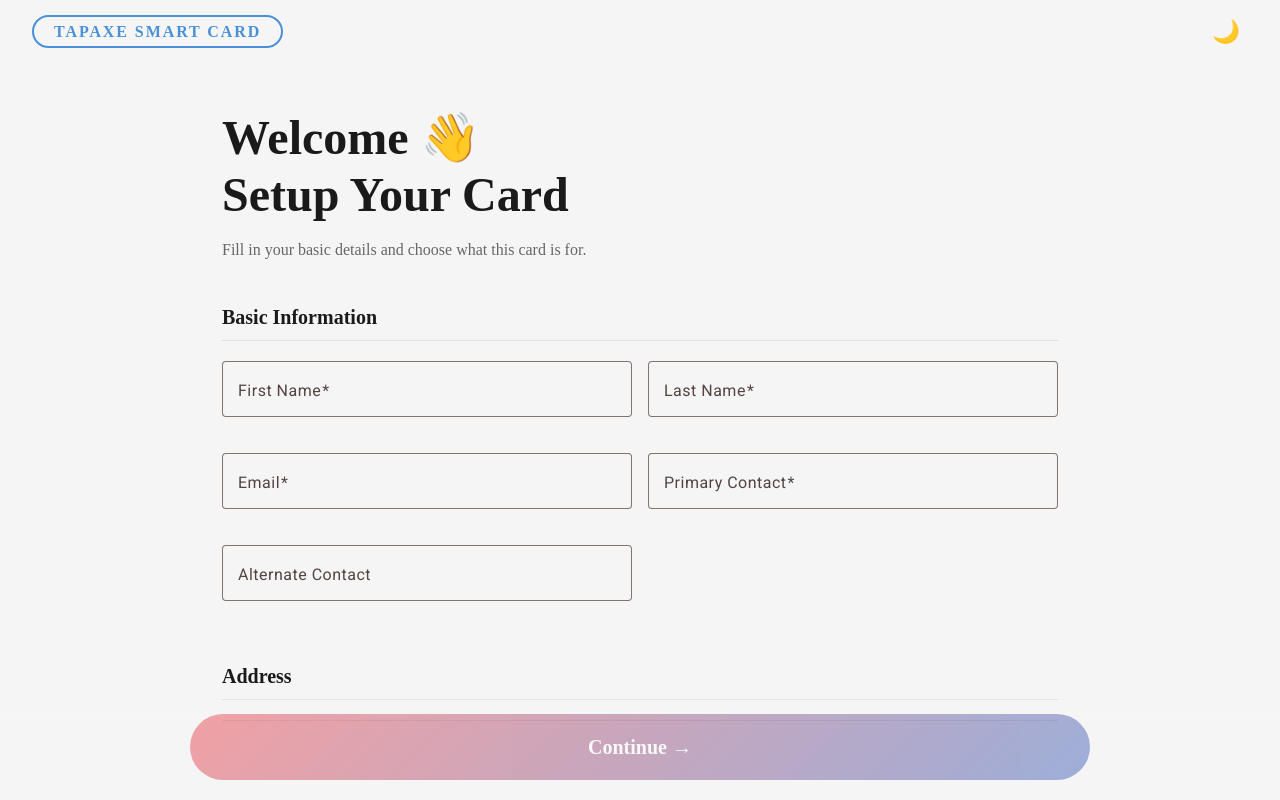
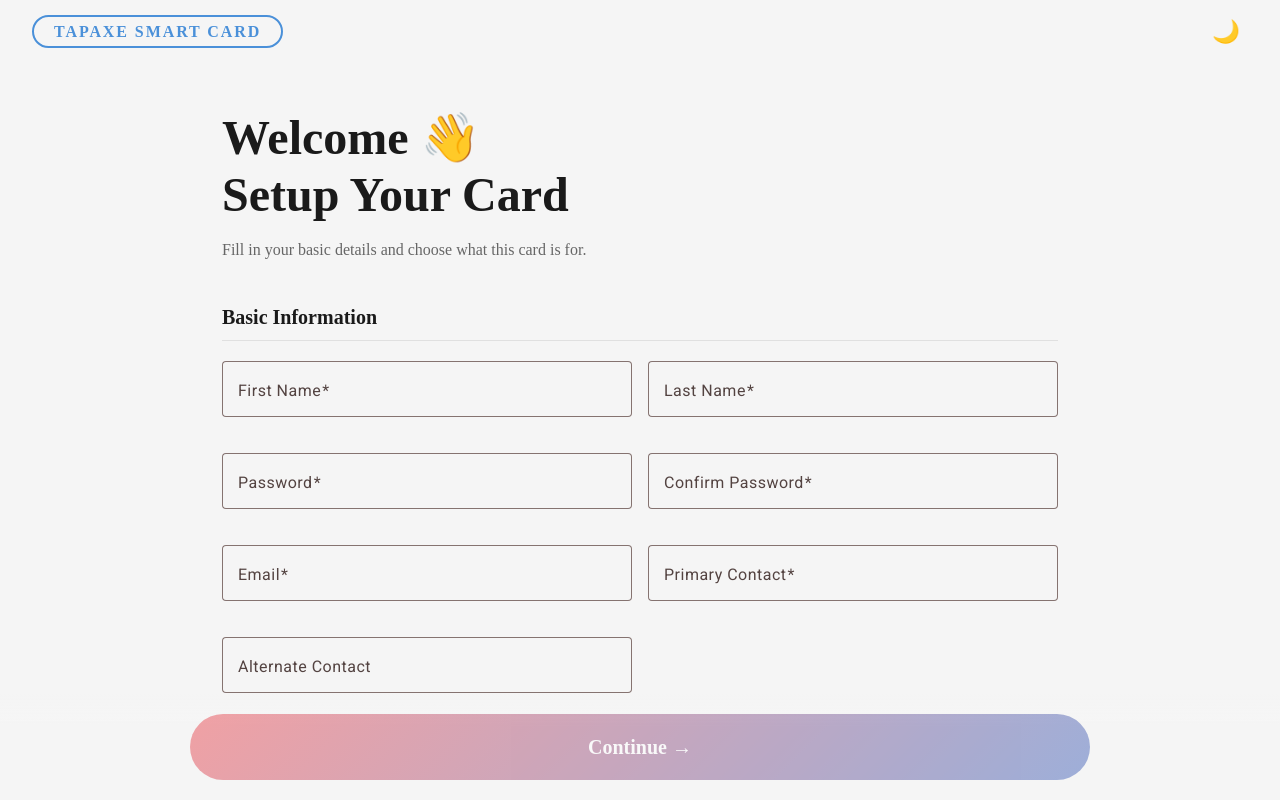
Before and after one commit to BasawarajBiradar/digital_details_frontend_techJagannath, an Angular app: page /setup in a window 1280 px wide. Shown: the top 800 px of the page. Built offline with nearby package versions, Linux system fonts and the light colour scheme.

Commit message:
completed the registeration api

```diff
--- a/src/app/core/services/profile-api.ts
+++ b/src/app/core/services/profile-api.ts
@@ -6,6 +6,8 @@ import { environment } from '@env/environment';
 export interface CommonProfilePayload {
   firstName: string;
   lastName: string;
+  password: string;
+  confirmPassword: string;
   emailId: string;
   phoneNumber: string;
   alternateNumber: string;
--- a/src/app/features/setup-card/setup-card.html
+++ b/src/app/features/setup-card/setup-card.html
@@ -24,6 +24,25 @@
           <input matInput formControlName="last_name" placeholder="Last name"/>
           @if (commonForm.get('last_name')?.touched && commonForm.get('last_name')?.hasError('required')) {
             <mat-error>Last name is required</mat-error>
+          }
+        </mat-form-field>
+
+        <mat-form-field appearance="outline">
+          <mat-label>Password</mat-label>
+          <input matInput type="password" formControlName="password"/>
+          @if (commonForm.get('password')?.touched && commonForm.get('password')?.hasError('required')) {
+            <mat-error>Password is required</mat-error>
+          }
+        </mat-form-field>
+
+        <mat-form-field appearance="outline">
+          <mat-label>Confirm Password</mat-label>
+          <input matInput type="password" formControlName="confirm_password"/>
+          @if (commonForm.get('confirm_password')?.touched && commonForm.get('confirm_password')?.hasError('required')) {
+            <mat-error>Please confirm your password</mat-error>
+          }
+          @if (commonForm.get('confirm_password')?.touched && commonForm.get('confirm_password')?.hasError('passwordMismatch')) {
+            <mat-error>Passwords do not match</mat-error>
           }
         </mat-form-field>
 
--- a/src/app/features/setup-card/setup-card.ts
+++ b/src/app/features/setup-card/setup-card.ts
@@ -2,6 +2,7 @@ import { Component } from '@angular/core';
 import { Router } from '@angular/router';
 import { CommonModule } from '@angular/common';
 import { FormBuilder, FormGroup, Validators, ReactiveFormsModule } from '@angular/forms';
+import { AbstractControl, ValidationErrors, ValidatorFn } from '@angular/forms';
 import { MatInputModule } from '@angular/material/input';
 import { MatFormFieldModule } from '@angular/material/form-field';
 import { FormStateService } from '@core/services/form-state';
@@ -51,6 +52,8 @@ export class SetupCardComponent {
     this.commonForm = this.fb.group({
       first_name:               ['', Validators.required],
       last_name:                ['', Validators.required],
+      password:                 ['', Validators.required],
+      confirm_password:         ['', Validators.required],
       email:                    ['', [Validators.required, Validators.email]],
       primary_contact_number:   ['', [Validators.required, Validators.pattern(/^\+?[0-9]{10,15}$/)]],
       alternate_contact_number: [''],
@@ -62,6 +65,19 @@ export class SetupCardComponent {
       pincode:                  ['', [Validators.required, Validators.pattern(/^[0-9]{4,10}$/)]],
       emergency_note:           [''],
       medical_note:             [''],
+    }, { validators: SetupCardComponent.passwordMatchValidator() });
+
+      this.commonForm.valueChanges.subscribe(() => {
+      const confirmCtrl = this.commonForm.get('confirm_password');
+      if (this.commonForm.hasError('passwordMismatch')) {
+        confirmCtrl?.setErrors({ ...confirmCtrl.errors, passwordMismatch: true });
+      } else {
+        if (confirmCtrl?.hasError('passwordMismatch')) {
+          const errors = { ...confirmCtrl.errors };
+          delete errors['passwordMismatch'];
+          confirmCtrl.setErrors(Object.keys(errors).length ? errors : null);
+        }
+      }
     });
 
     // Restore if user came back
@@ -101,6 +117,8 @@ export class SetupCardComponent {
     const payload: CommonProfilePayload = {
       firstName:        formValue.first_name || '',
       lastName:         formValue.last_name || '',
+      password:         formValue.password || '',
+      confirmPassword:  formValue.confirm_password || '',
       emailId:          formValue.email,
       phoneNumber:      formValue.primary_contact_number,
       alternateNumber:  formValue.alternate_contact_number ?? '',
@@ -120,6 +138,7 @@ export class SetupCardComponent {
         this.formState.setUserId(res.data.userId);
         this.formSaved = true;
         this.isSaving = false;
+        this.router.navigate(['/login']);
       },
       error: (err) => {
         this.isSaving = false;
@@ -129,4 +148,16 @@ export class SetupCardComponent {
     });
 
   }
+
+    private static passwordMatchValidator(): ValidatorFn {
+    return (group: AbstractControl): ValidationErrors | null => {
+      const password = group.get('password')?.value;
+      const confirm  = group.get('confirm_password')?.value;
+      return password && confirm && password !== confirm
+        ? { passwordMismatch: true }
+        : null;
+    };
+  }
+
+
 }
```
